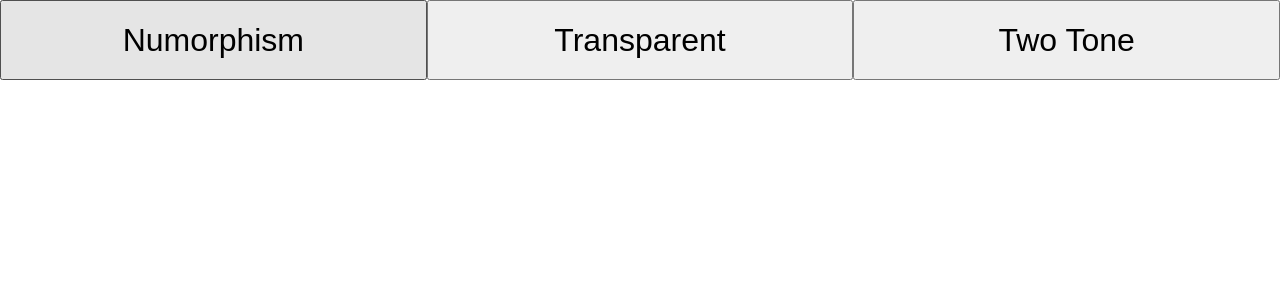
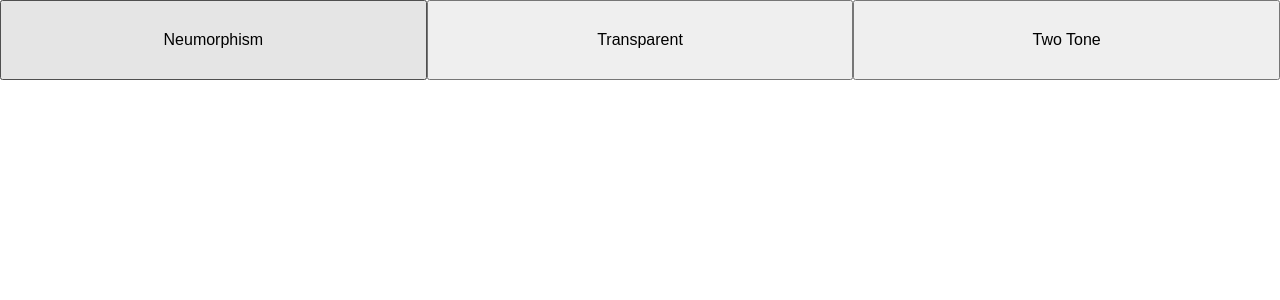
Before and after one commit to HeribertoUroza/Practice, a React (Create React App) app: page / in a window 1280 px wide. Shown: the top 300 px of the page. Built offline with nearby package versions, Linux system fonts and the light colour scheme.

Commit message:
updated code to better handle project. Background changing buttons currently working

```diff
--- a/src/App.js
+++ b/src/App.js
@@ -1,8 +1,10 @@
 import React from 'react';
-import { HashRouter, Route, Switch } from 'react-router-dom';
 
 // ---- PAGES
 import Landing from './containers/LandingPage/LandingPage';
+
+// ---- CONTEXT
+import ThemeContext, { themes } from './context/ThemeContext';
 
 // ---- CSS
 import './styles/app.css';
@@ -10,11 +12,9 @@ import './styles/app.css';
 function App() {
   return (
     <>
-      <HashRouter>
-        <Switch>
-          <Route path='/' exact component={ Landing } />
-        </Switch>
-      </HashRouter>
+    <ThemeContext.Provider value={themes}>
+      <Landing />
+    </ThemeContext.Provider>
     </>
   );
 };
--- a/src/containers/LandingPage/LandingPage.js
+++ b/src/containers/LandingPage/LandingPage.js
@@ -1,12 +1,25 @@
-import React from 'react';
+import React, { useContext, useState } from 'react';
+
+// ---- CONTEXT
+import ThemeContext, { themes } from '../../context/ThemeContext';
 
 const Landing = () => {
+    const currentTheme = useContext(ThemeContext)
+    const [theme, setTheme] = useState(themes);
+
+
+    const toggleTheme = (e) => {
+
+        setTheme(currentTheme[e.target.name])
+
+    }
+
     return (
         <>
-            <nav>
-                <button>Numorphism</button>
-                <button>Transparent</button>
-                <button>Two Tone</button>
+            <nav style={theme}>
+                <button onClick={toggleTheme} name='neumorphism' >Neumorphism</button>
+                <button onClick={toggleTheme} name='transparent' >Transparent</button>
+                <button onClick={toggleTheme} name='twoTone' >Two Tone</button>
             </nav>
         </>
     )
--- a/src/containers/LandingPage/_landingpage.scss
+++ b/src/containers/LandingPage/_landingpage.scss
@@ -7,6 +7,6 @@ nav {
     grid-template-rows: 1fr;
 
     button {
-        font-size: 2rem;
+        font-size: 1rem;
     }
 }
--- a/src/context/themeContext.js
+++ b/src/context/themeContext.js
@@ -1,5 +1,23 @@
 import React from 'react';
 
-const themeContext = React.createContext(null);
+export const themes = {
+    default: {
+        background: 'none'
+    },
 
-export default themeContext;
+    neumorphism: {
+        background: 'blue'
+    },
+
+    transparent: {
+        background: 'green'
+    },
+
+    twoTone: {
+        background: 'red'
+    }
+}
+
+const ThemeContext = React.createContext(themes);
+
+export default ThemeContext;
--- a/src/styles/app.css
+++ b/src/styles/app.css
@@ -14,6 +14,6 @@ nav {
 }
 
 nav button {
-  font-size: 2rem;
+  font-size: 1rem;
 }
 /*# sourceMappingURL=app.css.map */
```
